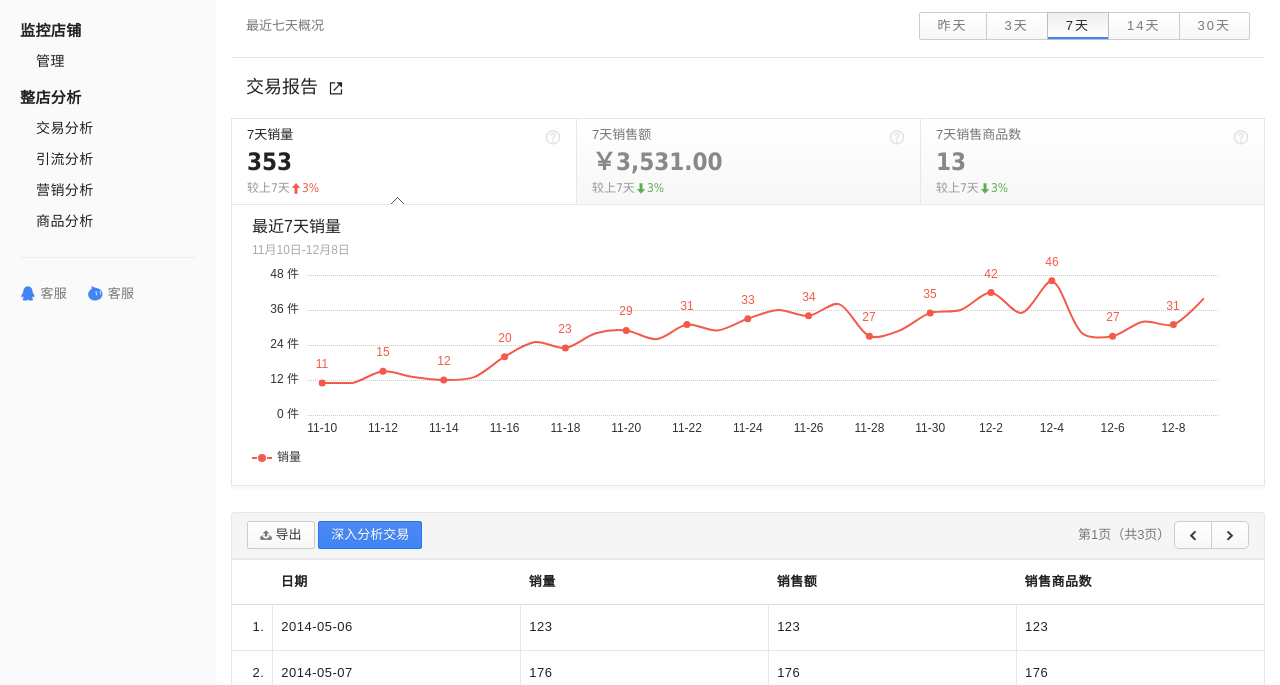
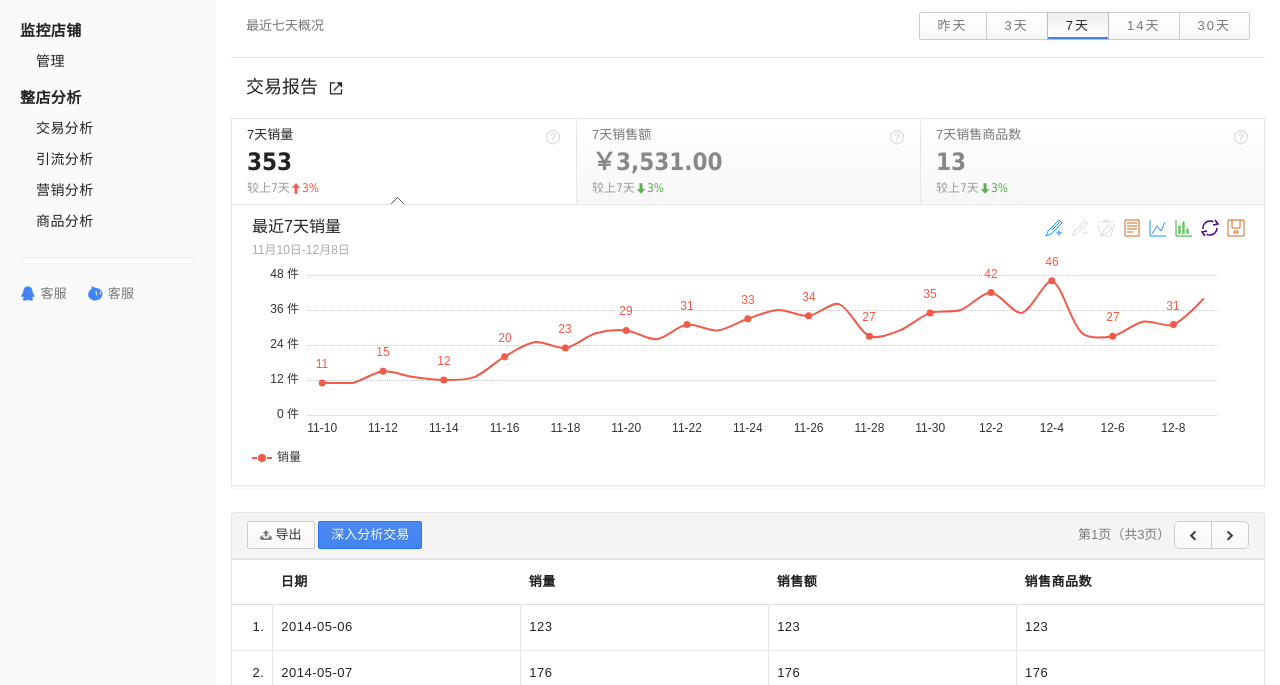
Before and after one commit to cash2one/dzt-s, a plain HTML site: page trade_report.html in a window 1280 px wide. Shown: the part 115-800 px from the top of the page. Drawn offline with Linux system fonts and the light colour scheme.

Commit message:
调整图表动画效果

```diff
--- a/trade_report.html
+++ b/trade_report.html
@@ -376,6 +376,8 @@
             function(ec){
                 myChart = ec.init(document.getElementById('my-chart'));
                 var option = {
+                    animationDuration:500,
+                    animationEasing:'CircularInOut',
                     title : {
                         text: '最近7天销量',
                         textStyle:{
@@ -396,7 +398,7 @@
                         trigger: 'axis',
                         showDelay:20,
                         hideDely:100,
-                        transitionDuration:0.2,
+                        transitionDuration:0.1,
                         backgroundColor:'rgba(255,255,255,0.9)',
                         borderColor:'#e7e7e7',
                         borderRadius:2,
@@ -427,7 +429,7 @@
                         y:'bottom'
                     },
                     toolbox: {
-                        show : false,
+                        show : true,
                         feature : {
                             mark : {show: true},
                             dataView : {show: true, readOnly: false},
```
